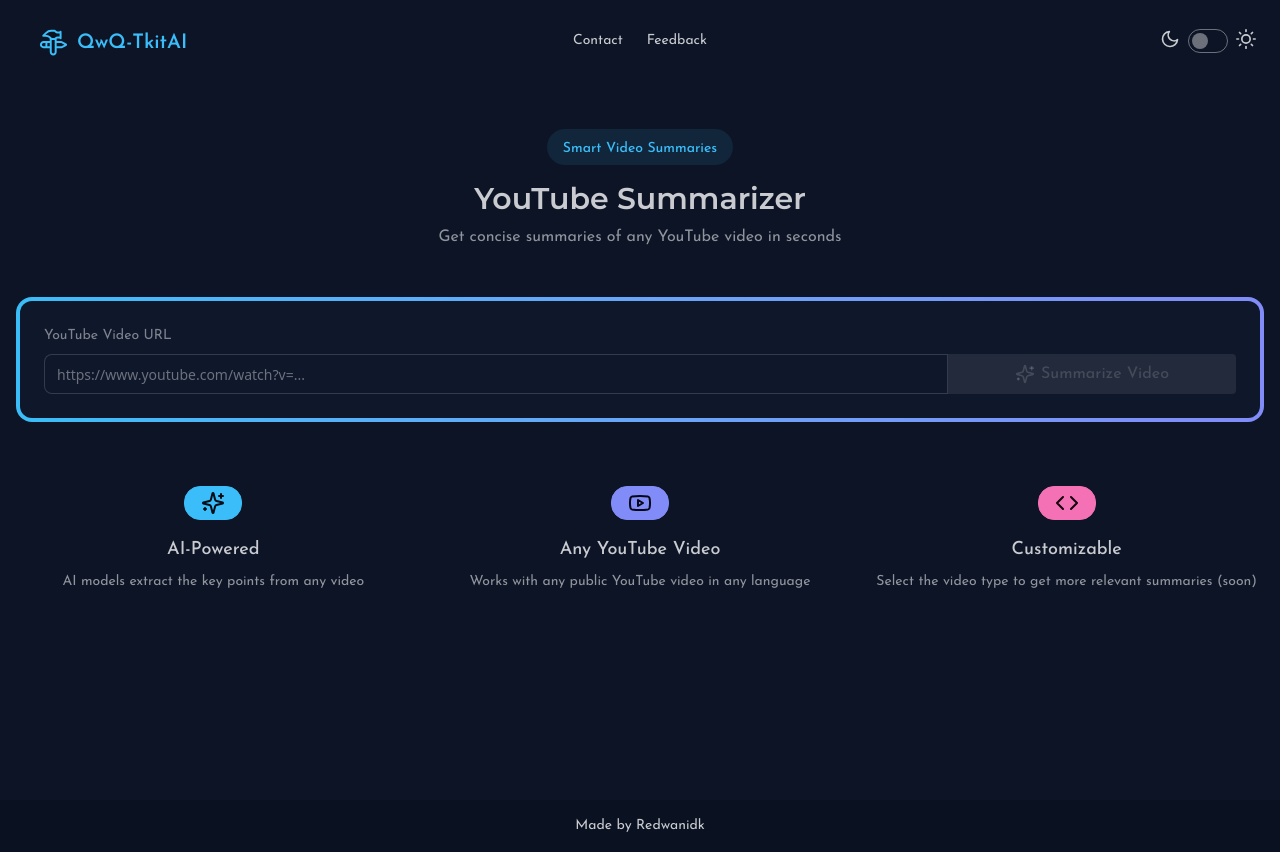
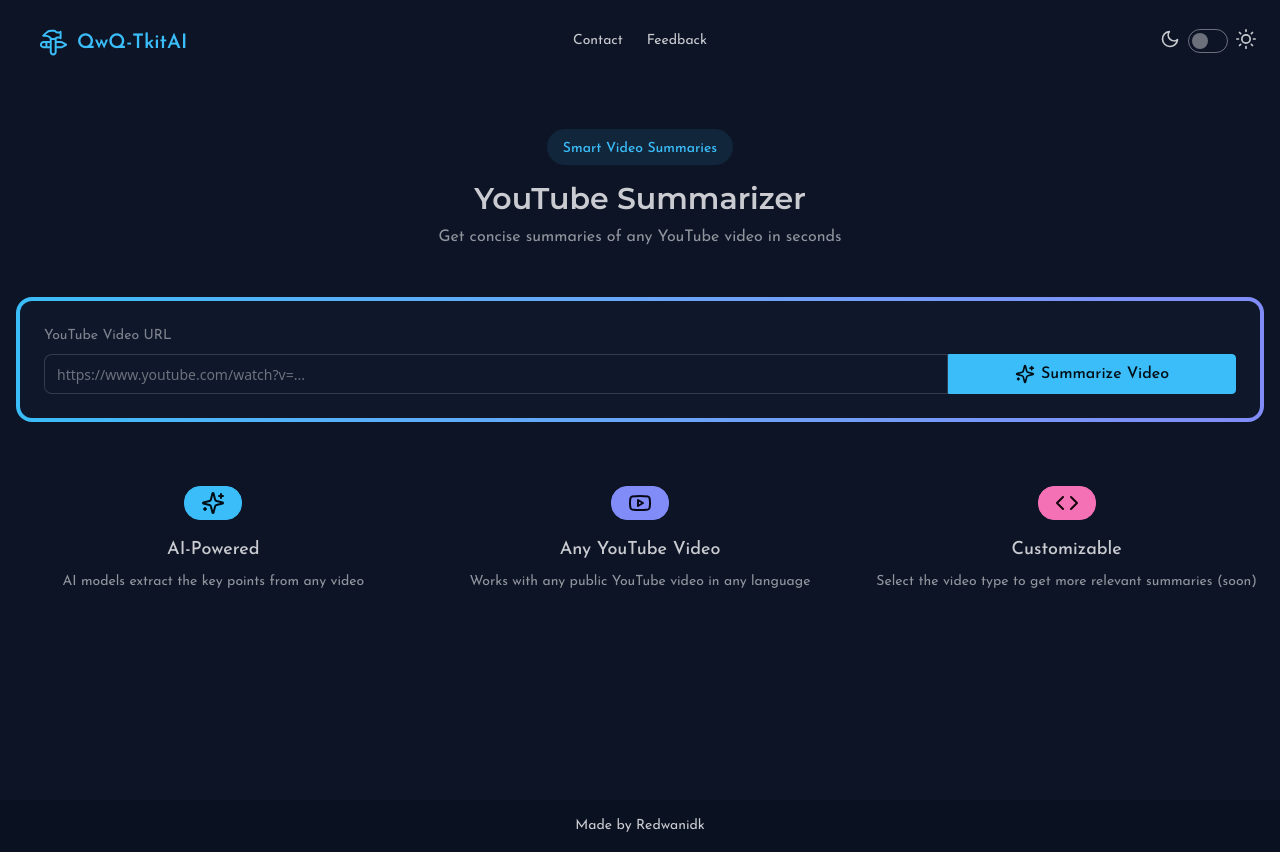
Before and after one commit to redwanidm/QWQYoutubeSummarizerAI, a Next.js app: page / in a window 1280 px wide. Built offline with nearby package versions, Linux system fonts and the light colour scheme; no server answers.

Commit message:
removed disabled button

```diff
--- a/src/app/page.tsx
+++ b/src/app/page.tsx
@@ -397,7 +397,7 @@
                   <button
                     type="submit"
                     className="btn btn-primary w-full py-3 text-base rounded rounded-l-none font-medium"
-                    disabled={isLoading || !videoData}
+
                   >
                     {isLoading ? (
                       <>
```
